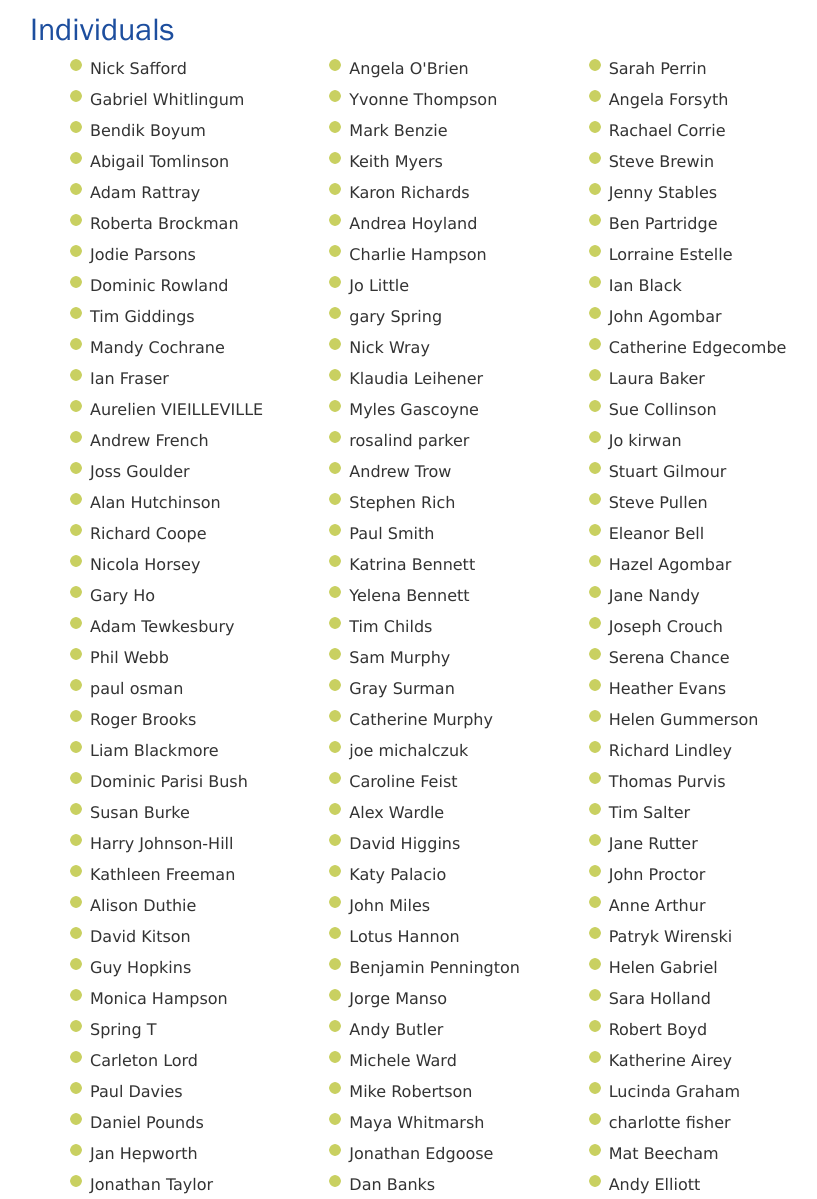
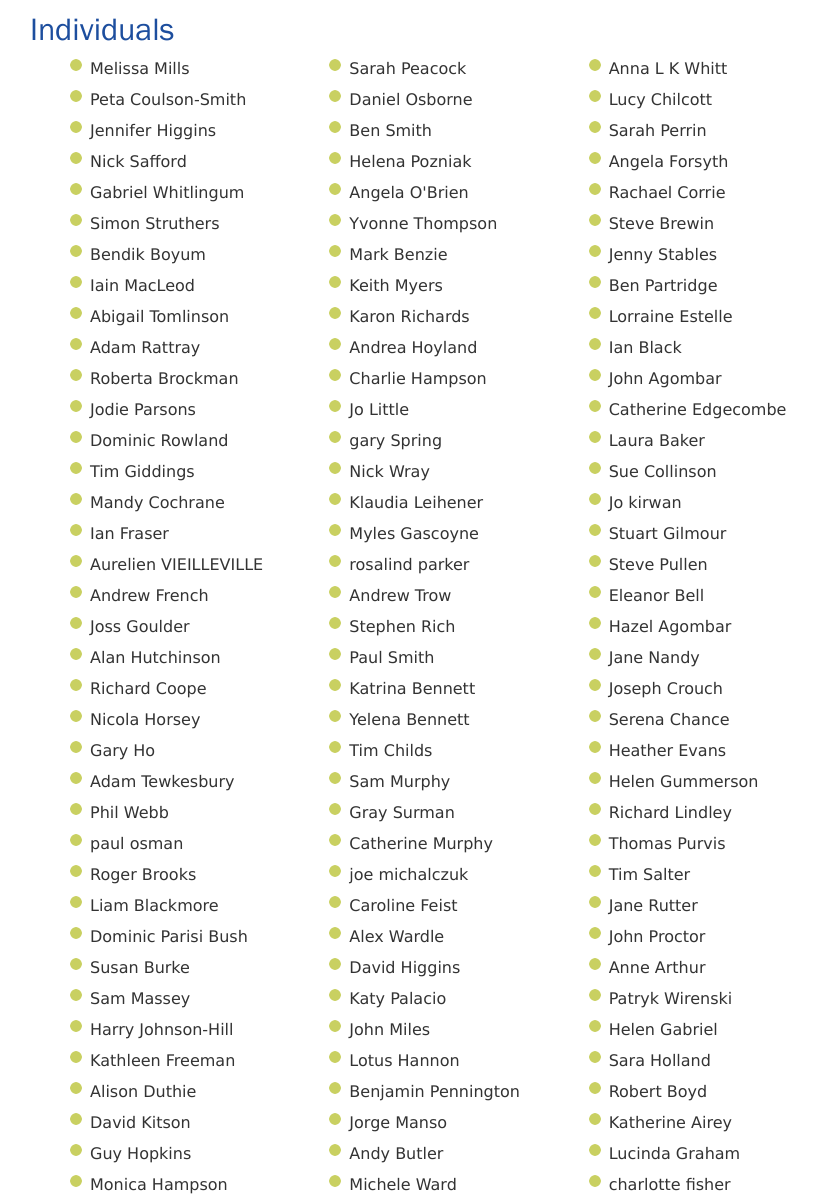
Before and after one commit to winchestercyclingcharter/winchestercyclingcharter.github.io, a Jekyll site: the page built from supporters.md, in a window 1280 px wide and 1400 px high, scrolled down 5667 px. Shown: the part 201-1400 px from the top of the window, without its empty margins (211-1028 px from the left). Built offline with Jekyll 4.4.1, drawn with Linux system fonts in a browser that asks for light colours; nearby versions of some CDN libraries.

Commit message:
Update people.yml

```diff
--- a/_data/people.yml
+++ b/_data/people.yml
@@ -330,3 +330,9 @@
 - { lastname: Tomlinson, firstname: Abigail, dt: 20210320-162034-795472 }
 - { lastname: Hutchinson, firstname: Alan, dt: 20210319-225515-031834 }
 - { lastname: Blackmore, firstname: Liam, dt: 20210314-072107-274904 }
+- { lastname: MacLeod, firstname: Iain, dt: 20210320-164005-974558 }
+- { lastname: Higgins, firstname: Jennifer, dt: 20210320-194519-489304 }
+- { lastname: Massey, firstname: Sam, dt: 20210310-155757-560587 }
+- { lastname: Coulson-Smith, firstname: Peta, dt: 20210320-221641-037101 }
+- { lastname: Struthers, firstname: Simon, dt: 20210320-173225-672123 }
+- { lastname: Mills, firstname: Melissa, dt: 20210321-210016-684688 }
```
